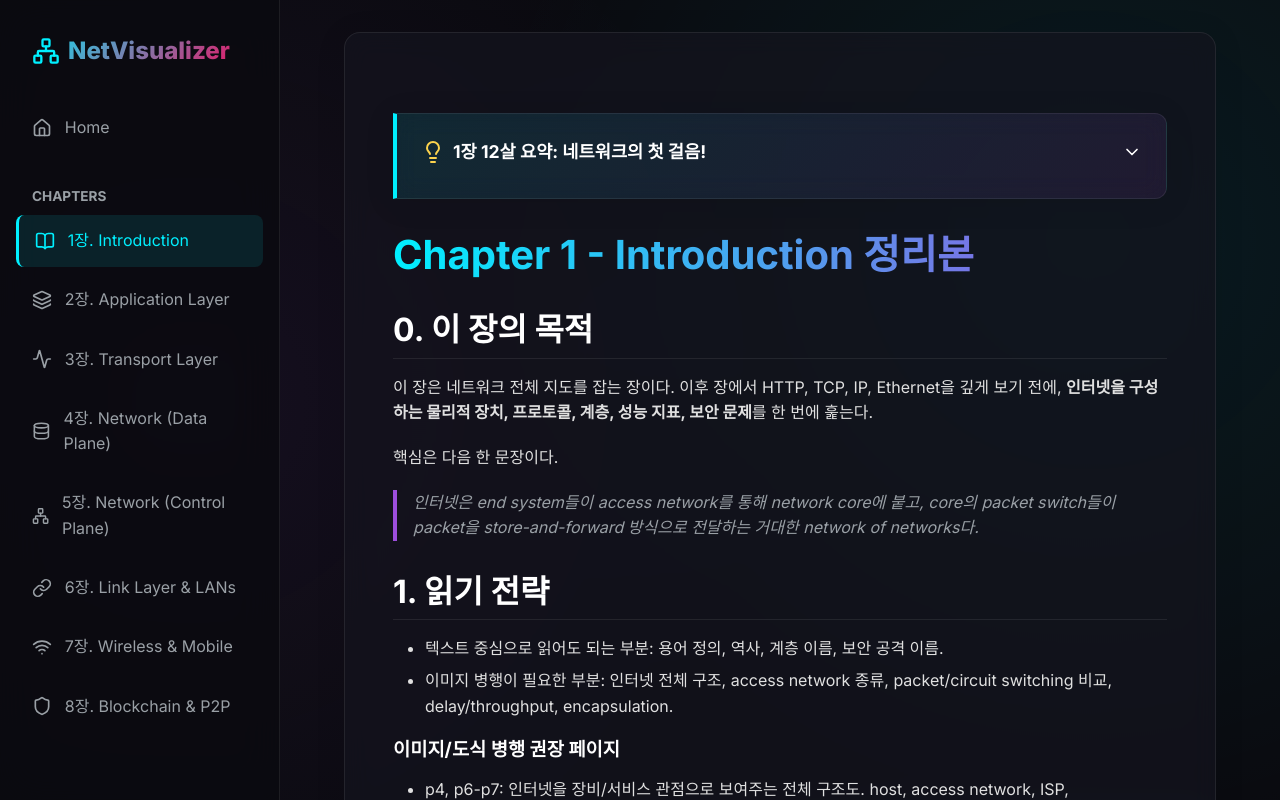
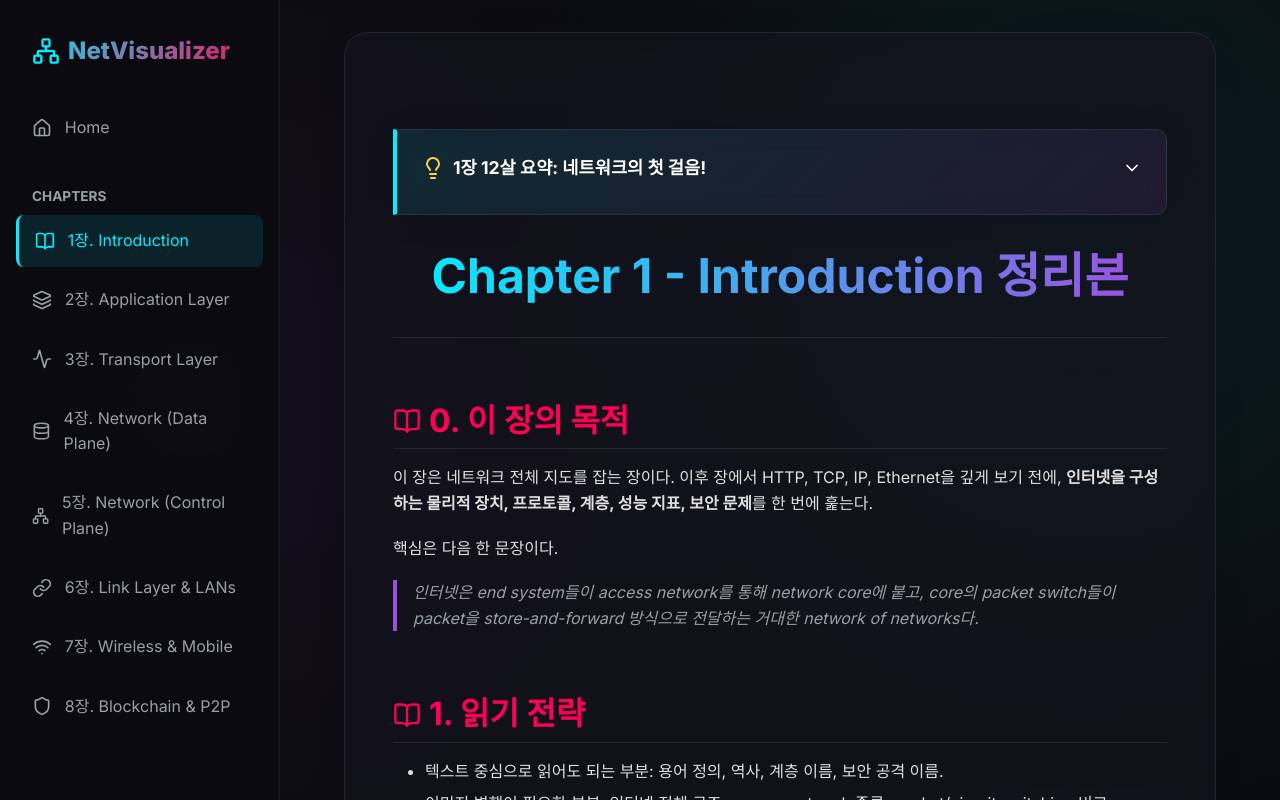
Before and after one commit to vividhyeok/networkkim, a Next.js app: page /chapter/ch01 in a window 1280 px wide. Shown: the top 800 px of the page. Built offline with nearby package versions, Linux system fonts and the light colour scheme.

Commit message:
fix: integrate remark-gfm and redesign chapter layout for better learning experience

```diff
--- a/package.json
+++ b/package.json
@@ -14,7 +14,8 @@
     "next": "16.2.7",
     "react": "19.2.4",
     "react-dom": "19.2.4",
-    "react-markdown": "^10.1.0"
+    "react-markdown": "^10.1.0",
+    "remark-gfm": "^4.0.1"
   },
   "devDependencies": {
     "@tailwindcss/postcss": "^4",
--- a/src/app/chapter/[id]/page.js
+++ b/src/app/chapter/[id]/page.js
@@ -1,10 +1,12 @@
 import { getChapterContent } from "@/lib/markdown";
 import ReactMarkdown from "react-markdown";
+import remarkGfm from "remark-gfm";
 import { notFound } from "next/navigation";
 import EncapsulationVisualizer from "@/components/Visualizers/EncapsulationVisualizer";
 import SwitchingVisualizer from "@/components/Visualizers/SwitchingVisualizer";
 import ProtocolStack from "@/components/Visualizers/ProtocolStack";
 import KidsExplanation from "@/components/Visualizers/KidsExplanation";
+import { BookOpen } from "lucide-react";
 
 export default async function ChapterPage({ params }) {
   const { id } = await params;
@@ -14,18 +16,20 @@ export default async function ChapterPage({ params }) {
     notFound();
   }
 
-  // Pre-process markdown to insert Visualizers if we wanted to dynamically,
-  // but for a clean 12-year-old educational site, we can insert them at specific sections
-  // or just render them at the top/bottom of ch01.
-  // Actually, we can use a custom component map in react-markdown.
-
   const customRenderers = {
+    h1: ({node, ...props}) => (
+      <div style={{ textAlign: "center", marginBottom: "3rem", paddingBottom: "2rem", borderBottom: "1px solid var(--glass-border)" }}>
+        <h1 style={{ fontSize: "3rem", margin: 0 }} {...props} />
+      </div>
+    ),
     h2: ({node, ...props}) => {
       const text = props.children;
-      // We can insert components after specific headings based on the text.
       return (
-        <>
-          <h2 {...props}>{text}</h2>
+        <div style={{ marginTop: "4rem" }}>
+          <h2 style={{ color: "var(--accent-pink)", display: "flex", alignItems: "center", gap: "0.5rem" }} {...props}>
+            <BookOpen size={28} />
+            {text}
+          </h2>
           {text === "3.5 Packet switching" && id === "ch01" && (
             <KidsExplanation title="패킷 스위칭이란? (12살 맞춤 설명)">
               <p>패킷 스위칭은 편지를 보낼 때 한 장의 긴 편지 대신, 여러 장의 엽서로 나눠서 보내는 것과 같아요! 우체국(라우터) 아저씨가 엽서 하나하나를 보고 가장 빠른 길로 목적지까지 보내주죠. 엽서가 중간에 순서가 섞여도 도착해서 다시 합치면 되니까 인터넷처럼 사람들이 한 번에 많이 몰리는 곳에서 효율적이에요.</p>
@@ -43,20 +47,38 @@ export default async function ChapterPage({ params }) {
               <EncapsulationVisualizer />
             </>
           )}
-        </>
+        </div>
       );
-    }
+    },
+    h3: ({node, ...props}) => <h3 style={{ color: "var(--accent-blue)", marginTop: "2rem" }} {...props} />,
+    table: ({node, ...props}) => (
+      <div style={{ overflowX: "auto", margin: "2rem 0", borderRadius: "12px", border: "1px solid var(--glass-border)" }}>
+        <table style={{ width: "100%", borderCollapse: "collapse", background: "rgba(0,0,0,0.2)" }} {...props} />
+      </div>
+    ),
+    th: ({node, ...props}) => <th style={{ padding: "1rem", background: "rgba(255,255,255,0.05)", borderBottom: "1px solid var(--glass-border)", color: "var(--accent-blue)", textAlign: "left" }} {...props} />,
+    td: ({node, ...props}) => <td style={{ padding: "1rem", borderBottom: "1px solid var(--glass-border)" }} {...props} />
   };
 
   return (
-    <div className="glass-panel" style={{ padding: "3rem", maxWidth: "100%", margin: "0 auto" }}>
-      <div className="markdown-body">
+    <div style={{ maxWidth: "100%", margin: "0 auto", paddingBottom: "5rem" }}>
+      <div className="glass-panel" style={{ padding: "4rem 3rem", borderRadius: "24px" }}>
+        {id !== "ch01" && (
+          <KidsExplanation title="학습 가이드: 이 장을 읽는 방법">
+            <p>이 장에서는 복잡한 네트워크 이론이 나옵니다. <strong>굵게 표시된 키워드</strong>를 위주로 읽으면서 전체적인 그림을 머릿속에 그려보세요. 각 장의 제목(h2)이 나타내는 핵심 주제를 이해하는 것이 중요합니다.</p>
+          </KidsExplanation>
+        )}
         {id === "ch01" && (
           <KidsExplanation title="1장 12살 요약: 네트워크의 첫 걸음!">
             인터넷은 전 세계의 컴퓨터들이 거미줄처럼 연결된 거대한 그물이에요. 이 그물을 통해 우리는 유튜브도 보고 게임도 할 수 있죠. 이번 장에서는 그물(네트워크)이 어떻게 생겼고, 데이터가 어떻게 안전하게 전달되는지 아주 큰 그림을 살펴볼 거예요!
           </KidsExplanation>
         )}
-        <ReactMarkdown components={customRenderers}>{content}</ReactMarkdown>
+
+        <div className="markdown-body educational-content">
+          <ReactMarkdown remarkPlugins={[remarkGfm]} components={customRenderers}>
+            {content}
+          </ReactMarkdown>
+        </div>
       </div>
     </div>
   );
```
Also changed, not shown: 1 other file (tests, documents, lock files or other folders).
